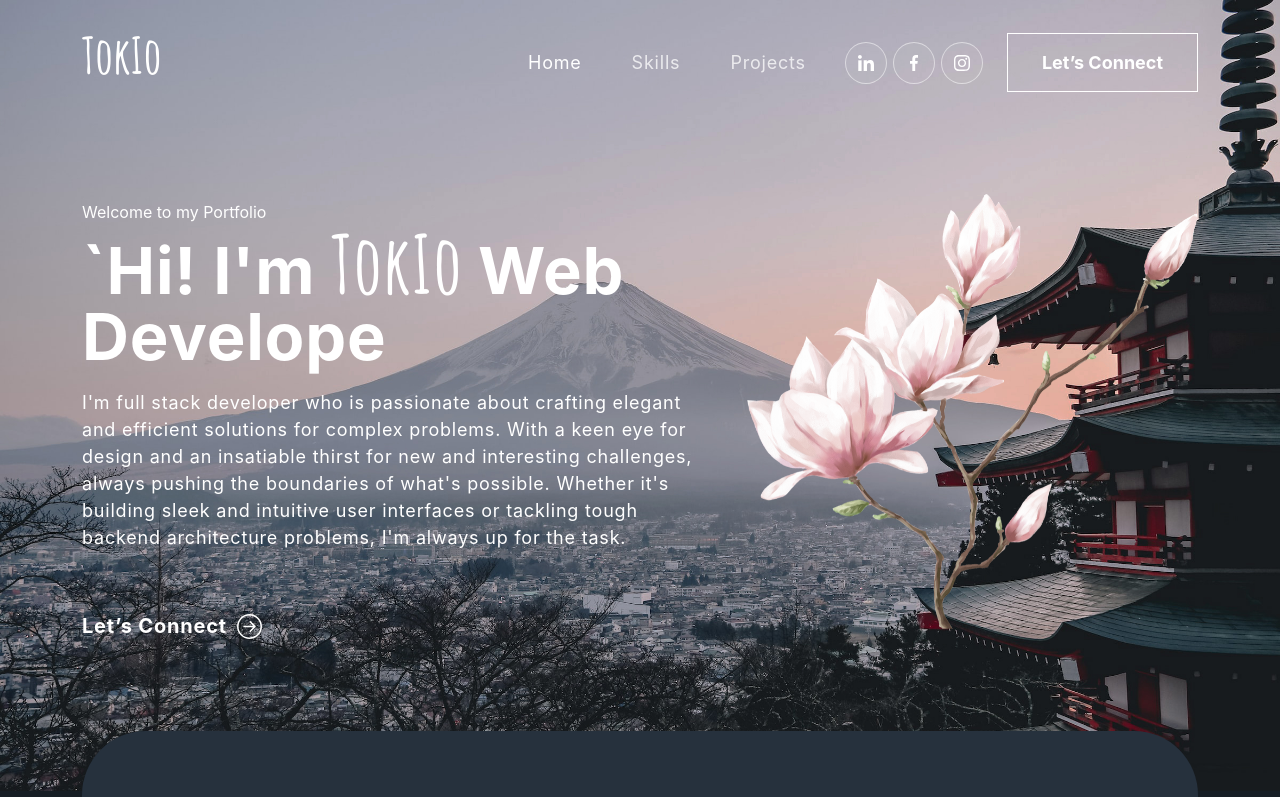
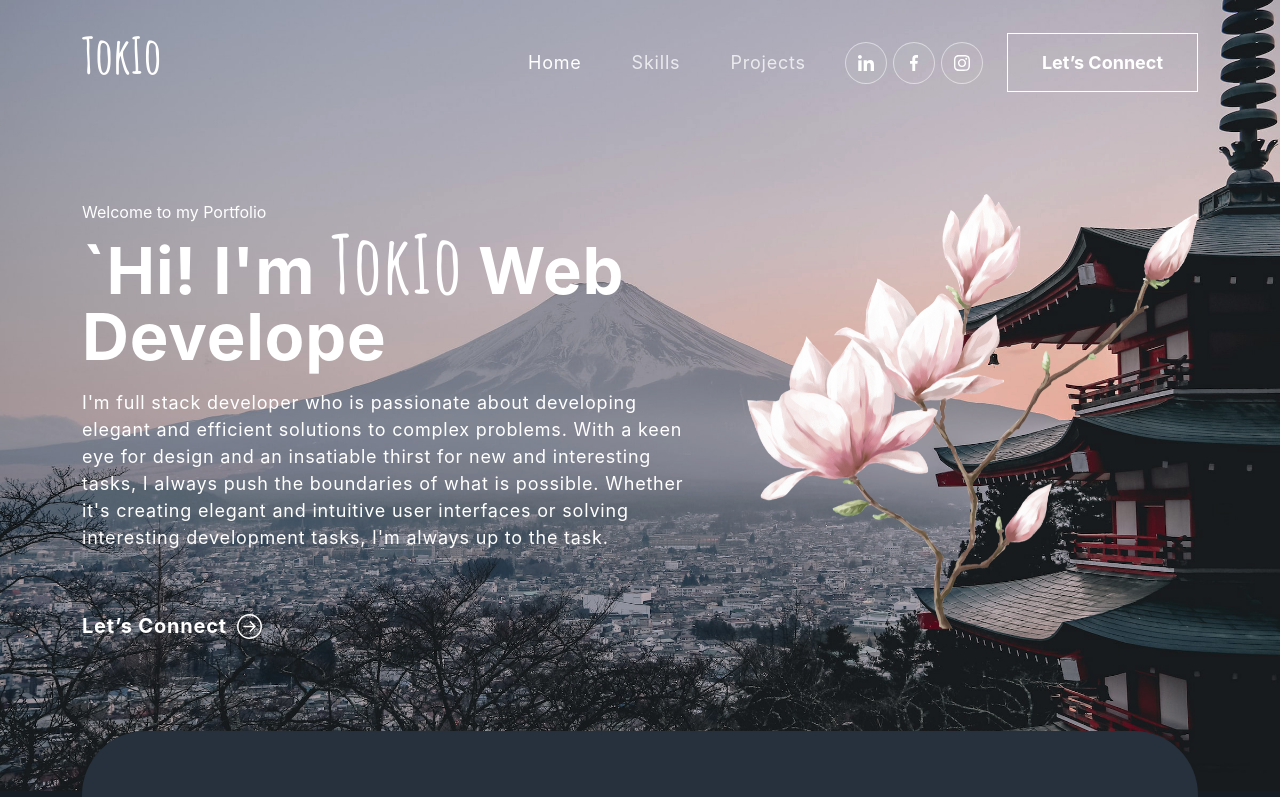
Before and after one commit to Inna-Mykytiuk/Responsive-portfolio-website, a React (Create React App) app: page / in a window 1280 px wide. Shown: the top 797 px of the page. Built offline with nearby package versions, Linux system fonts and the light colour scheme.

Commit message:
update introduction

```diff
--- a/src/components/Banner.js
+++ b/src/components/Banner.js
@@ -64,13 +64,12 @@ export const Banner = () => {
               <span className="wrap">{currentText}</span>
             </h1>
             <p>
-              I'm full stack developer who is passionate about crafting elegant
-              and efficient solutions for complex problems. With a keen eye for
-              design and an insatiable thirst for new and interesting
-              challenges, always pushing the boundaries of what's possible.
-              Whether it's building sleek and intuitive user interfaces or
-              tackling tough backend architecture problems, I'm always up for
-              the task.
+              I'm full stack developer who is passionate about developing
+              elegant and efficient solutions to complex problems. With a keen
+              eye for design and an insatiable thirst for new and interesting
+              tasks, I always push the boundaries of what is possible. Whether
+              it's creating elegant and intuitive user interfaces or solving
+              interesting development tasks, I'm always up to the task.
             </p>
             <button onClick={() => console.log('connect')}>
               Let’s Connect <ArrowRightCircle size={25} />
```
